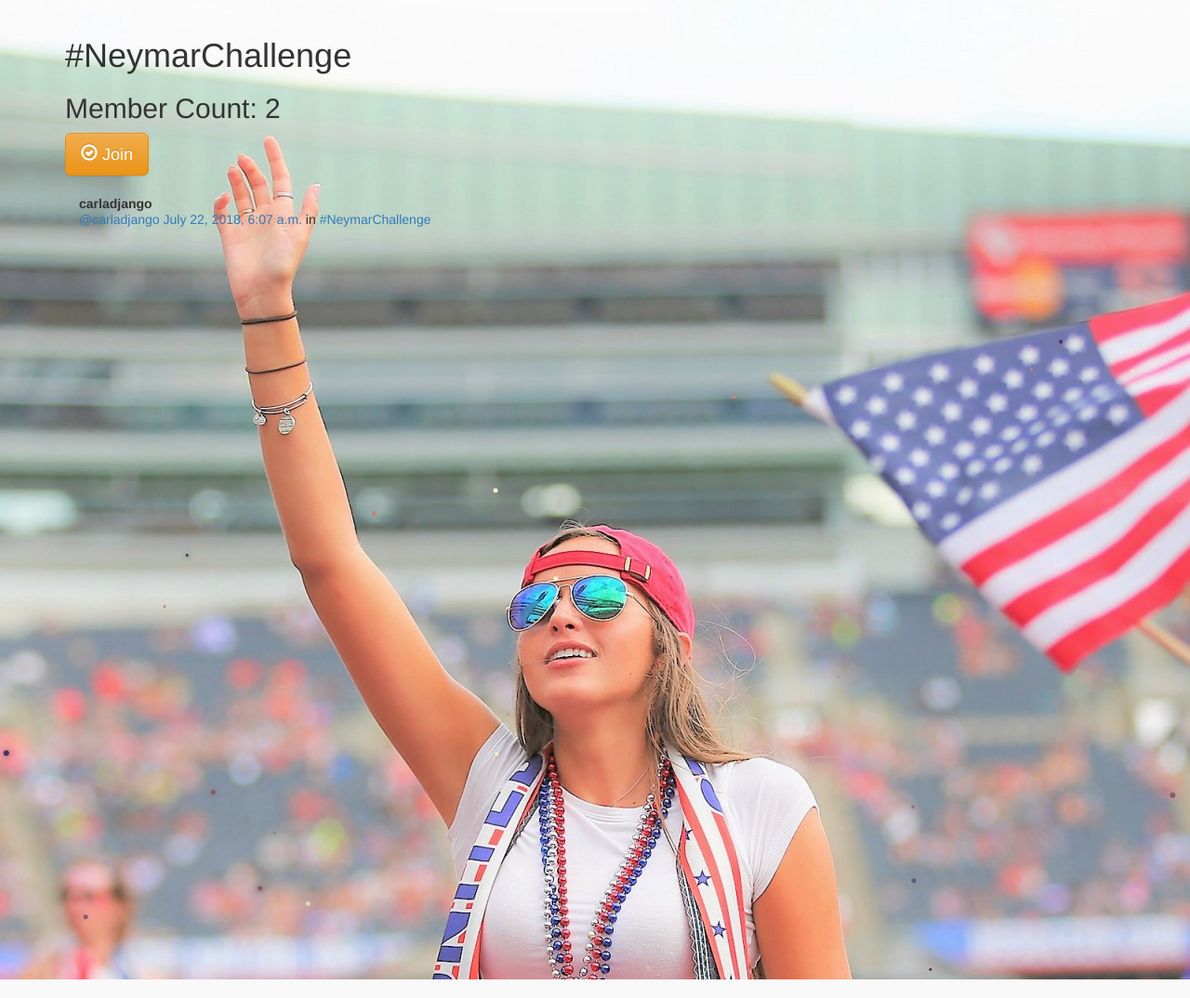
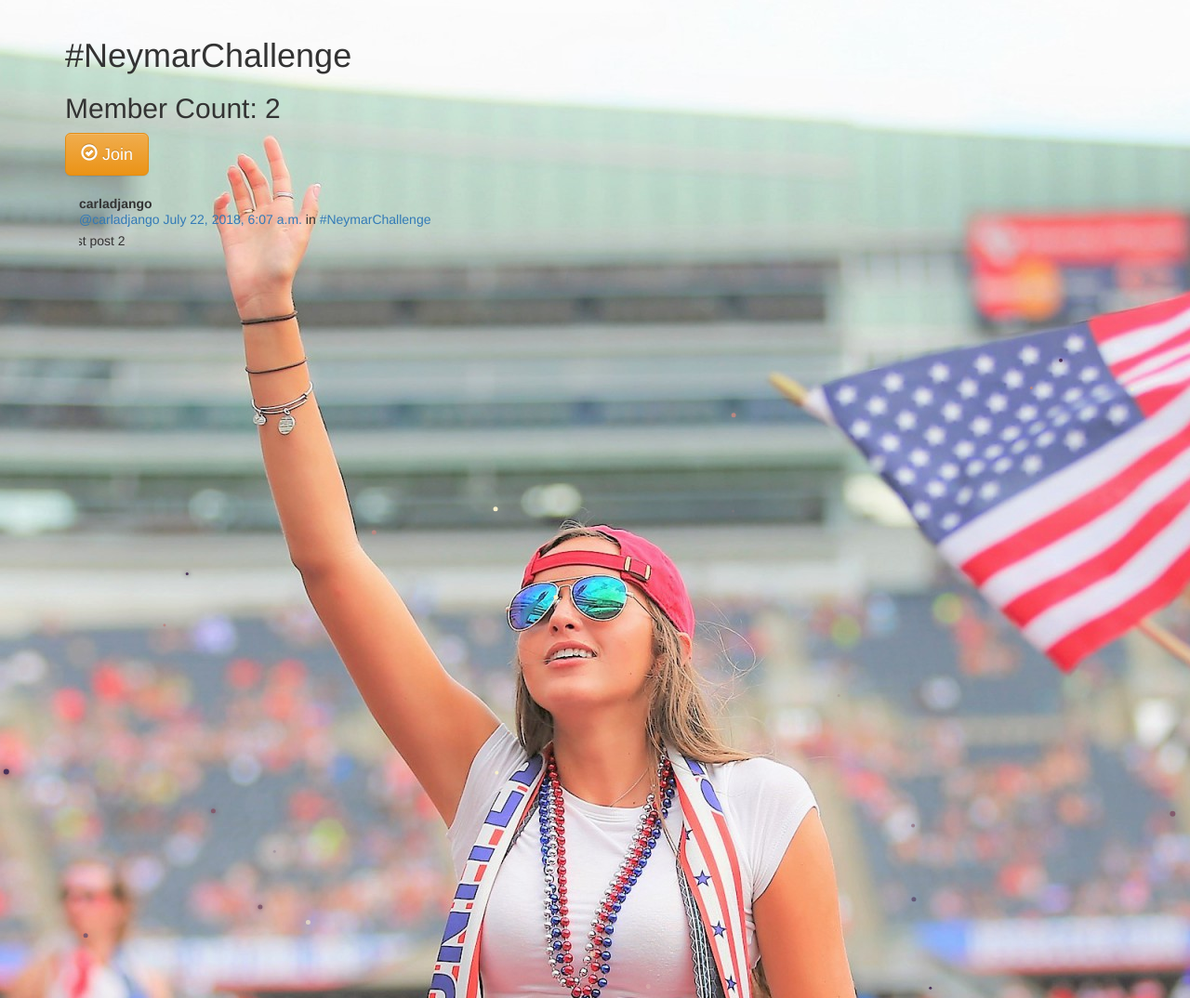
Before and after one commit to carlaoutput/blogPy, a Django app: a page that uses posts/templates/posts/_post.html in a window 1280 px wide. Shown: the part 54-1128 px from the top of the page at 93% size. Run offline with Django 3.2, Linux system fonts and the light colour scheme; data comes from the database, SQL or seed files in the repository; both versions use the stored data as it was after the commit; some libraries are stand-ins or nearby versions.

Commit message:
post message added in _post

```diff
--- a/groups/models.py
+++ b/groups/models.py
@@ -4,7 +4,7 @@
 from django.utils.text import slugify
 from accounts.models import User
 
-# import misaka  # TEMPORARILY C-OUT
+#import misaka  # TEMPORARILY C-OUT
 
 from django.contrib.auth import get_user_model  # return the user model that is currently active in this project
 User = get_user_model()  # create a user object
--- a/posts/models.py
+++ b/posts/models.py
@@ -4,7 +4,7 @@
 from django.urls import reverse_lazy
 from django.db import models
 
-# import misaka # nos permite hacer linkin que son como un texto de marca, simitar al sistema de comentarios de redit puedes hacer enlaces q son un poco
+#import misaka # nos permite hacer linkin que son como un texto de marca, simitar al sistema de comentarios de redit puedes hacer enlaces q son un poco
 from groups.models import  Group
 
 from django.contrib.auth import get_user_model
--- a/posts/templates/posts/_post.html
+++ b/posts/templates/posts/_post.html
@@ -8,10 +8,12 @@
 			<time class="time"><a href="{% url 'posts:single' username=post.user.username pk=post.pk %}">
 				{{ post.created_at }}</a></time>
 			{% if post.group %}
-			<span class="group-name">in <a href="#">{{ post.group.name }}</a></span>
+			<span class="group-name">in <a href="{% url 'groups:single' post.group.slug %}">{{ post.group.name }}</a></span>
 			{% endif %}
 		</h5>
-
+        <div class="row m-5">
+            {{ post.message }}
+        </div>
 
 		<div class="media-footer">
 			{% if user.is_authenticated and post.user == user and not hide_delete %}
```
Also changed, not shown: db.sqlite3.
